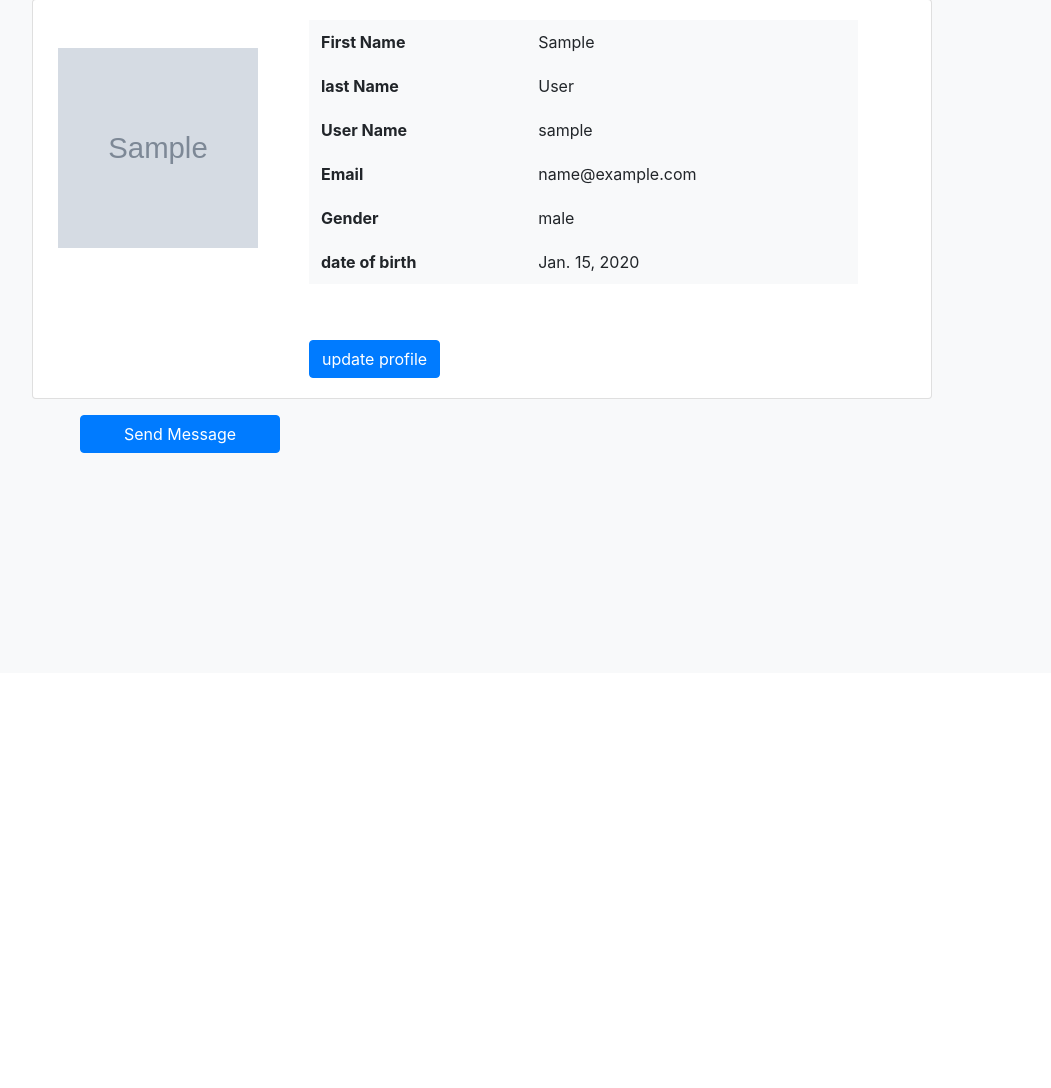
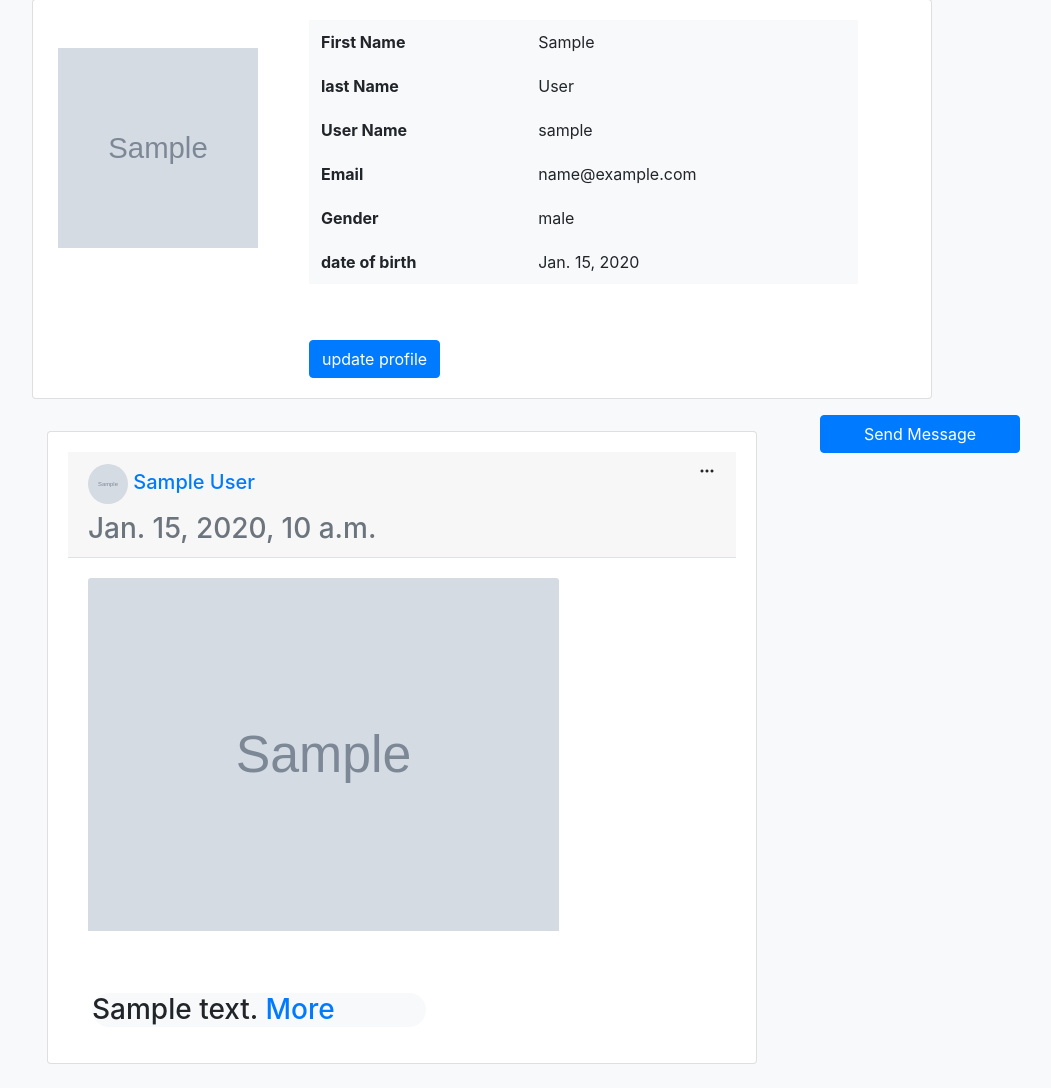
Before and after one commit to Marwa-Medhat/SocialNetwork-DjangoProject, a Django app: page /users/profile in a window 1280 px wide. Shown: the part 127-1215 px from the top of the page, without its empty margins (66-1117 px from the left). Before the commit the page ends 580 px from the top, so only its background shows below. Run offline with Django 3.2, Linux system fonts and the light colour scheme; a user stored in the database is signed in; tables that the repository leaves empty hold one stand-in row (values such as "Sample post"); grey boxes marked "Sample" are stand-in pictures; some libraries are stand-ins or nearby versions.

Commit message:
posts of user in profile

```diff
--- a/SocialNetwork/Users/templates/Users/profile.html
+++ b/SocialNetwork/Users/templates/Users/profile.html
@@ -48,6 +48,72 @@
 <button type="button" class="btn btn-primary  ms-5" style="width: 200px;" >
   Send Message
 </button>
+{% comment %} ----------------------------------------------------- {% endcomment %}
+{%for post in posts%}
+{% if request.user == post.user_id %}
+{% if request.user.is_authenticated %}
+<div class="modal fade" id="exampleModal" tabindex="-1" aria-labelledby="exampleModalLabel" aria-hidden="true">
+  <div class="modal-dialog modal-dialog-centered modal-dialog-scrollable">
+    <div class="modal-content">
+                <div class="modal-header " style="background-color: #2c3e50;">
+                    <h5 class="modal-title text-white" id="exampleModalLabel"> Create Post</h5>
+                    <button type="button" class="btn-close" data-bs-dismiss="modal" aria-label="Close"></button>
+                </div>
+               <div class="modal-body">
+                <form action="{% url 'create' %}" method="post" enctype="multipart/form-data">
+                    {% csrf_token %}
+                    {{form|crispy}}
+            </div>
+              <div class="modal-footer">
+                <button type="button" class="btn btn-secondary" data-bs-dismiss="modal">Close</button>
+               <button type="submit" class="btn btn-success" >Add a Post</button>
+               </form>
+            </div>
+    </div>
+  </div>
+</div>
+{% endif %}
+<div class="col-md-8 mt-3 float-left">
+ <div class="card mb-4 ">
+    <div class="card-body ">
+     {% if request.user == post.user_id %}
+        <div class="dropdown float-right">
+            <a  class="btn" role="button" id="dropdownMenuLink" data-toggle="dropdown" aria-haspopup="true" aria-expanded="false" > <i class="bi bi-three-dots  hover:bg-gray-200 rounded-full p-2 transition -mr-1 dark:hover:bg-gray-700"></i> </a>
+                <div class="dropdown-menu " aria-labelledby="dropdownMenuLink">
+                        <a  class="dropdown-item text-primary" href="{% url 'edit' post.id %}" >
+                            <i class="bi bi-pencil"></i> Edit Post
+                        </a>
+                        <a class="dropdown-item text-danger"  href="{% url 'delete' post.id %}" >
+                            <i class="bi bi-trash "></i> Delete
+                        </a>
+                </div>
+        </div>
+        {% endif %}
+         <div class="card-header border-bottom">
+        <p class="card-text text-primary h5">  <img src="{{post.user_id.profile_avatar.url}}" width="40px" height="40px;" class="p-10 rounded-circle">
+
+                  <a href="{% url 'userprofile' post.user_id_id %}" > {{post.user_id.first_name }}   {{post.user_id.last_name }}</a>
+                 <p class="card-text  text-muted "> {{post.creation_date_time}}</p>
+     </div>
+          <div class="card-body">
+          {% if post.post_image %}
+       <img src="{{ post.post_image.url }}"  alt="connect" style="width: 75%; margin-right: 10px;" class="card-img-top"/> </br>{% endif %} </div>
+        </br><p class="card-text  mt-2 h6">
+        {% load profanity %}
+                 <div class="ml-4 bg-light  rounded-pill w-50">{% with sentence=post.content %}
+                    {{ sentence | censor }}
+                  {% endwith %}
+        <a href="{% url 'details' post.pk %}">More</a></p>
+       </div>
+        </div>
+ </div>
+{% endif %}
+
+{% endfor %}
+</div>
+{% comment %} ----------------------------------------------------------- {% endcomment %}
+
+
 {% else %}
 <p><a href="{% url 'register'%}">Register</a> | <a href="login">Login</a></p>
 
--- a/SocialNetwork/Users/views.py
+++ b/SocialNetwork/Users/views.py
@@ -15,7 +15,6 @@ from .models import CustomUser
 def index(request):
     users = CustomUser.objects.all()
 
-
     # # sent_requests = FriendRequest.objects.get(Sender_id=request.user.id)
     # print(sent_requests)
     return render(request, 'Users/listUsers.html',
@@ -25,7 +24,12 @@ def index(request):
 
 
 def profile(request):
-    return render(request, 'Users/profile.html')
+    posts = Post.objects.order_by('-creation_date_time')
+    print(posts)
+    return render(request, 'Users/profile.html',
+                  {
+                      "posts": posts,
+                  })
 
 
 def userprofile(request, id):
@@ -34,7 +38,7 @@ def userprofile(request, id):
     return render(request, 'Users/userprofile.html',
                   {
                       'user': user,
-                        "posts": posts,
+                      "posts": posts,
                   })
 
 
```
Also changed, not shown: SocialNetwork/Posts/templates/posts/index.html (+0 -21 lines).
